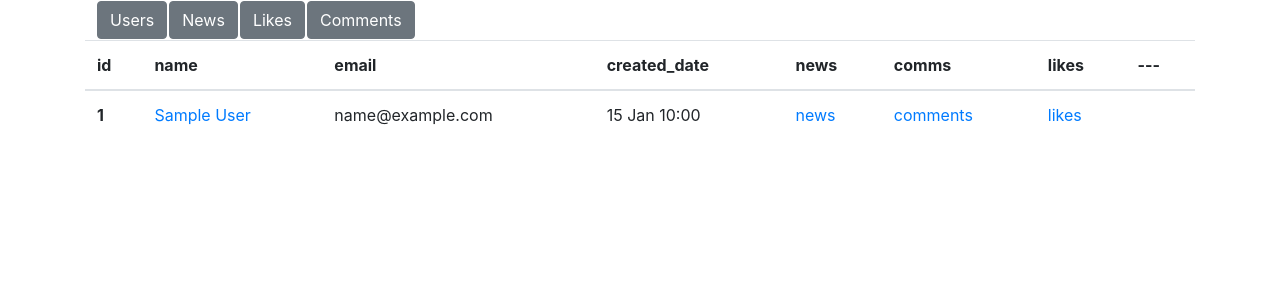
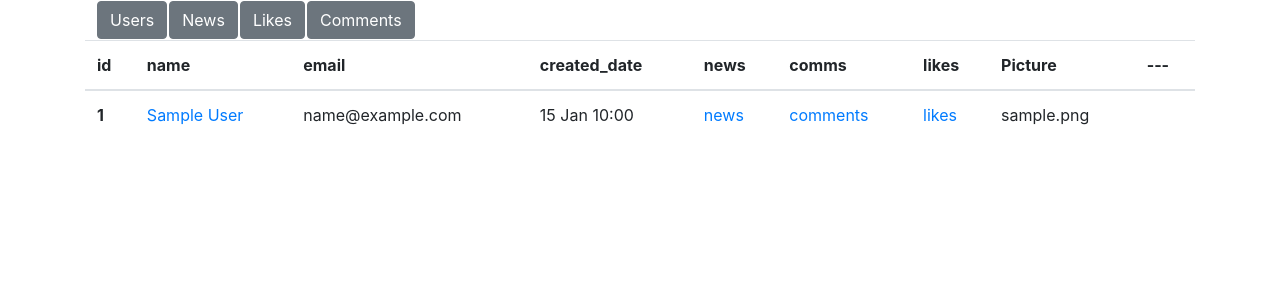
Before and after one commit to amatskepaldze/SQLProject, a Flask app: page /admin/tables/users in a window 1280 px wide. Shown: the part 70-370 px from the top of the page. Run offline with Flask 2, Linux system fonts and the light colour scheme; a user stored in the database is signed in; tables that the repository leaves empty hold one stand-in row (values such as "Sample post"); some libraries are stand-ins or nearby versions.

Commit message:
09.06.2021 аватарки, немного стиля, оптимизация

```diff
--- a/templates/admin/tables/users.html
+++ b/templates/admin/tables/users.html
@@ -12,6 +12,7 @@
         <th scope="col">news</th>
         <th scope="col">comms</th>
         <th scope="col">likes</th>
+        <th scope="col">Picture</th>
         <th scope="col">---</th>
     </tr>
     </thead>
@@ -26,6 +27,7 @@
         <td><a href="/admin/tables/news?user_id={{user.id}}">news</a></td>
         <td><a href="/admin/tables/comments?user_id={{user.id}}">comments</a></td>
         <td><a href="/admin/tables/likes?user_id={{user.id}}">likes</a></td>
+        <td>{{user.picture_path}}</td>
     </tr>
     {% endfor %}
     </tbody>
```
